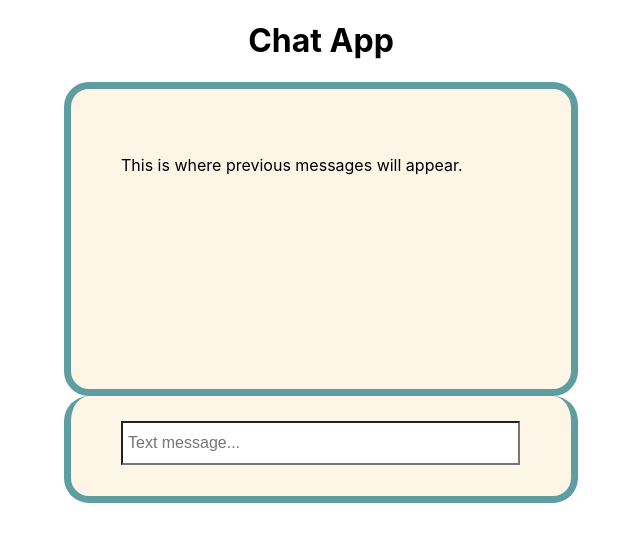
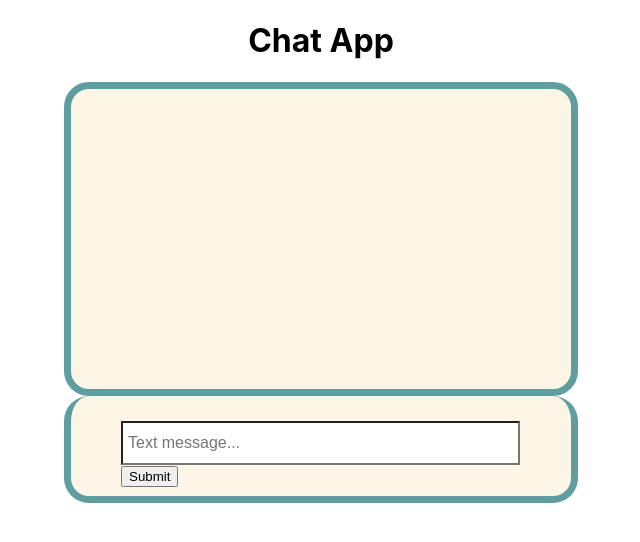
Before and after one commit to akienzle32/chat, a React (Create React App) app: page / in a window 1280 px wide. Shown: the top 542 px of the page, without its empty margins (319-959 px from the left). Built offline with nearby package versions, Linux system fonts and the light colour scheme.

Commit message:
messages can now list one by one

```diff
--- a/src/ChatPrompt.jsx
+++ b/src/ChatPrompt.jsx
@@ -1,4 +1,5 @@
 import React from 'react';
+
 const upperBox = {
 	backgroundColor: '#FDF5E6',
 	height: 200,
@@ -36,15 +37,32 @@ const currentMessage = {
 	fontSize: 16
 }
 
+var i = 0;
+var messageLog = Array();
+
+function myInput(){
+ messageLog[i] = document.getElementById("chat-input").value;
+ i++;
+ document.getElementById("chat-input").value = "";
+
+   var lastMessage = "";
+   for (var j=0; j < messageLog.length; j++)
+   {
+     lastMessage += messageLog[j] + "<br/><br/>";
+   }
+ 	document.getElementById("chat-log").innerHTML = lastMessage;
+}
+
 export const Prompt = () => {
 	return (
 		<body>
 			<h1 style={{textAlign: 'center'}}>Chat App</h1>
 			<div style={upperBox}>
-				<p style={{textAlign: 'left'}}>This is where previous messages will appear.</p>
+				<div id="chat-log"></div>
 			</div>
 			<div style={lowerBox}>
-					<input type="text" name="prompt" style={currentMessage} placeHolder="Text message..."></input>
+				<input type="text" id="chat-input" style={currentMessage} placeHolder="Text message..."></input>
+				<button id="submit-btn" onClick={myInput}>Submit</button>
 			</div>
 		</body>
 	);
```
